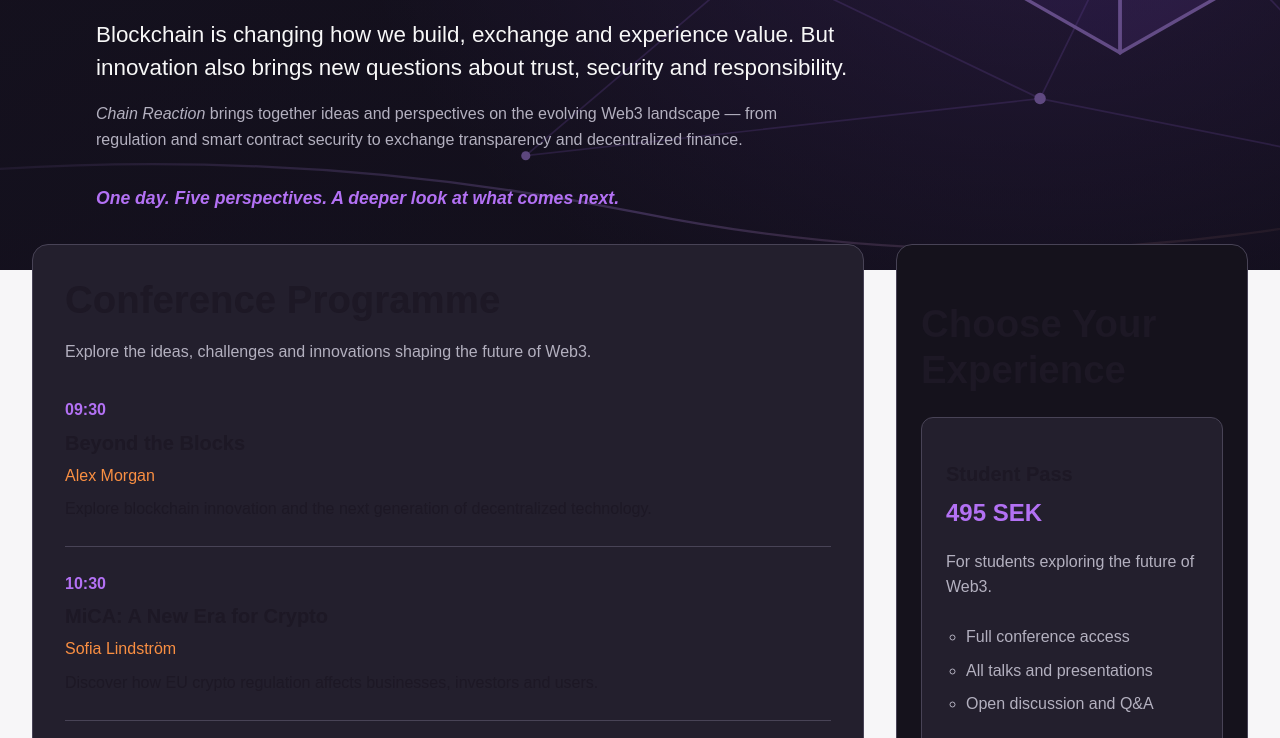
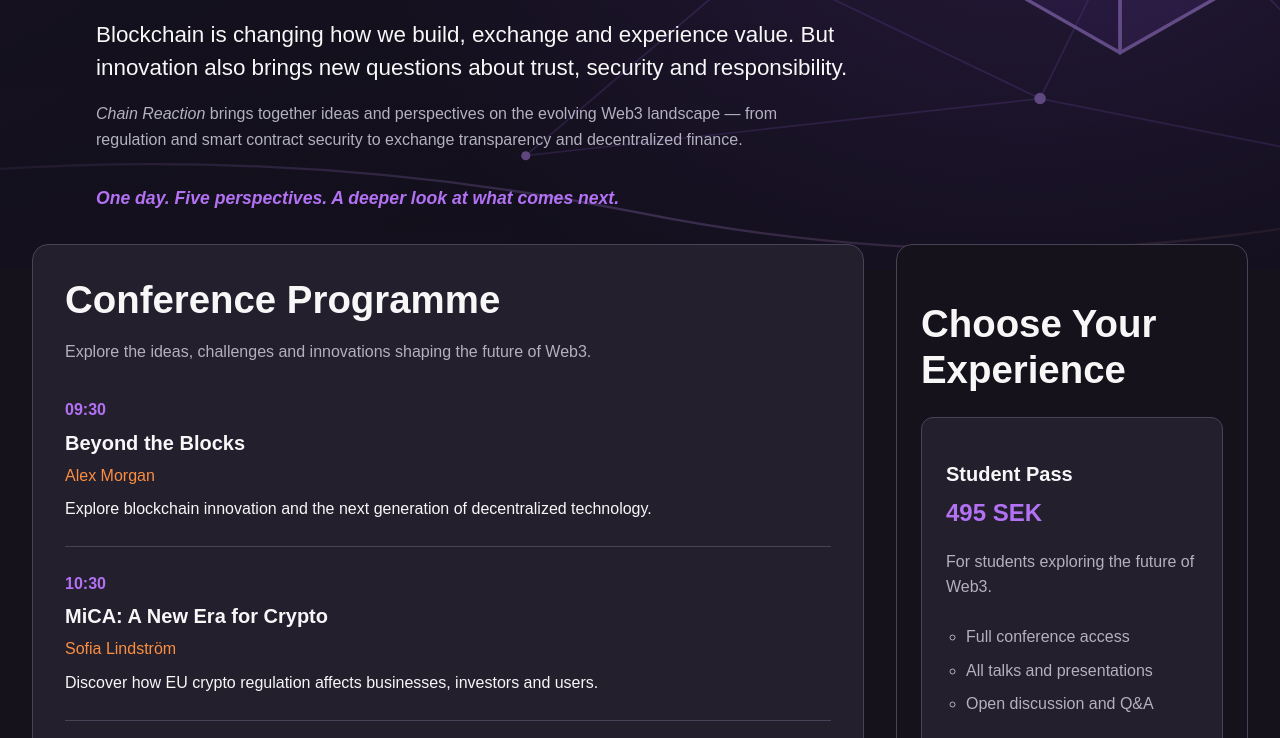
Before and after one commit to cameloasa-blockchain/Conference-Chain-Reaction, a plain HTML site: page index.html in a window 1280 px wide. Shown: the part 530-1268 px from the top of the page. Drawn offline with Linux system fonts and the light colour scheme.

Commit message:
fix:dark theme

```diff
--- a/scss/base/_base.scss
+++ b/scss/base/_base.scss
@@ -13,8 +13,8 @@ scroll-behavior: smooth;
 body {
 position: relative;
 isolation: isolate;
-background-color: var(--color-background);
-color: var(--color-text);
+background-color: vars.$color-background;
+color: vars.$color-text;
 }
 
 /* Link styles */
```
Also changed, not shown: css/main.css.
